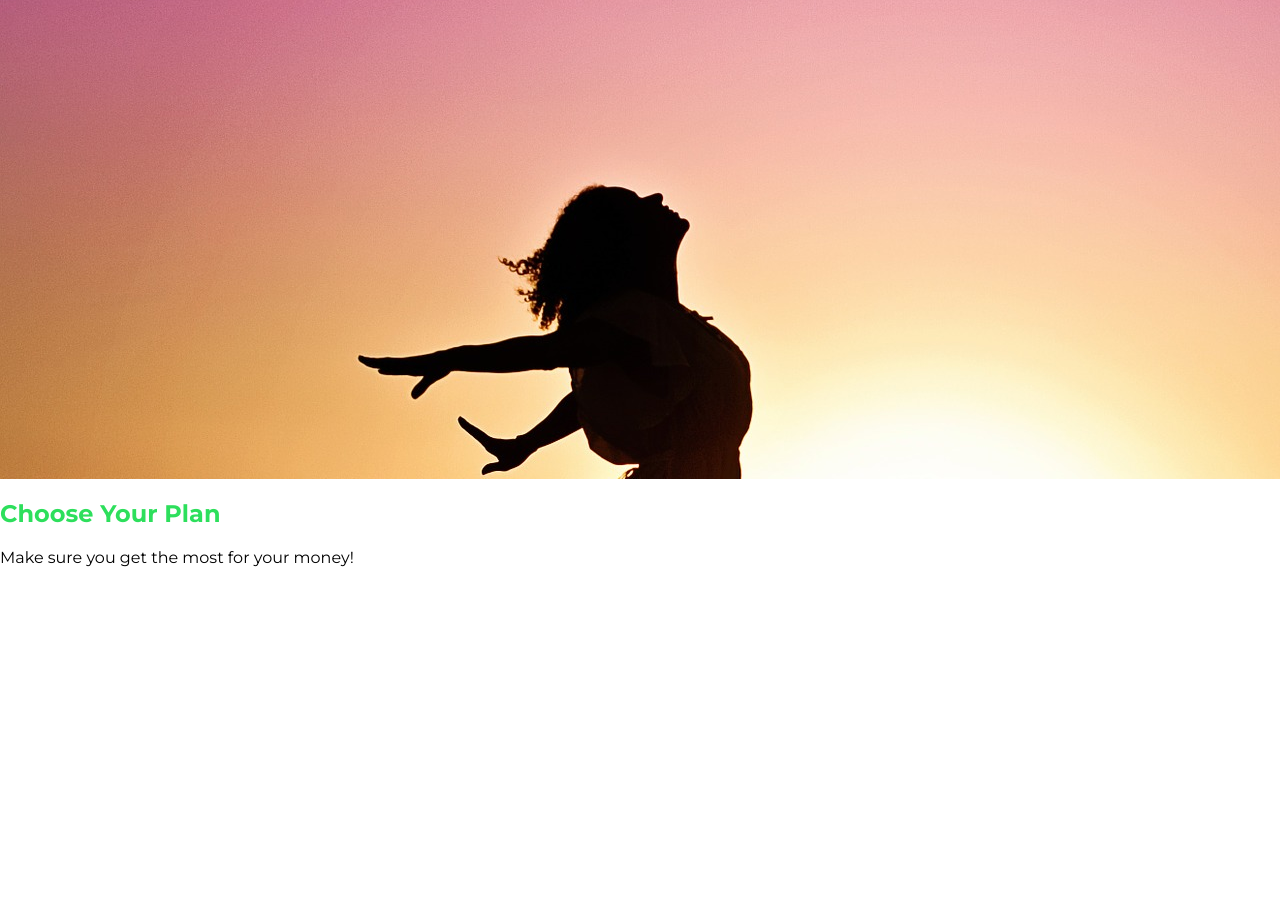
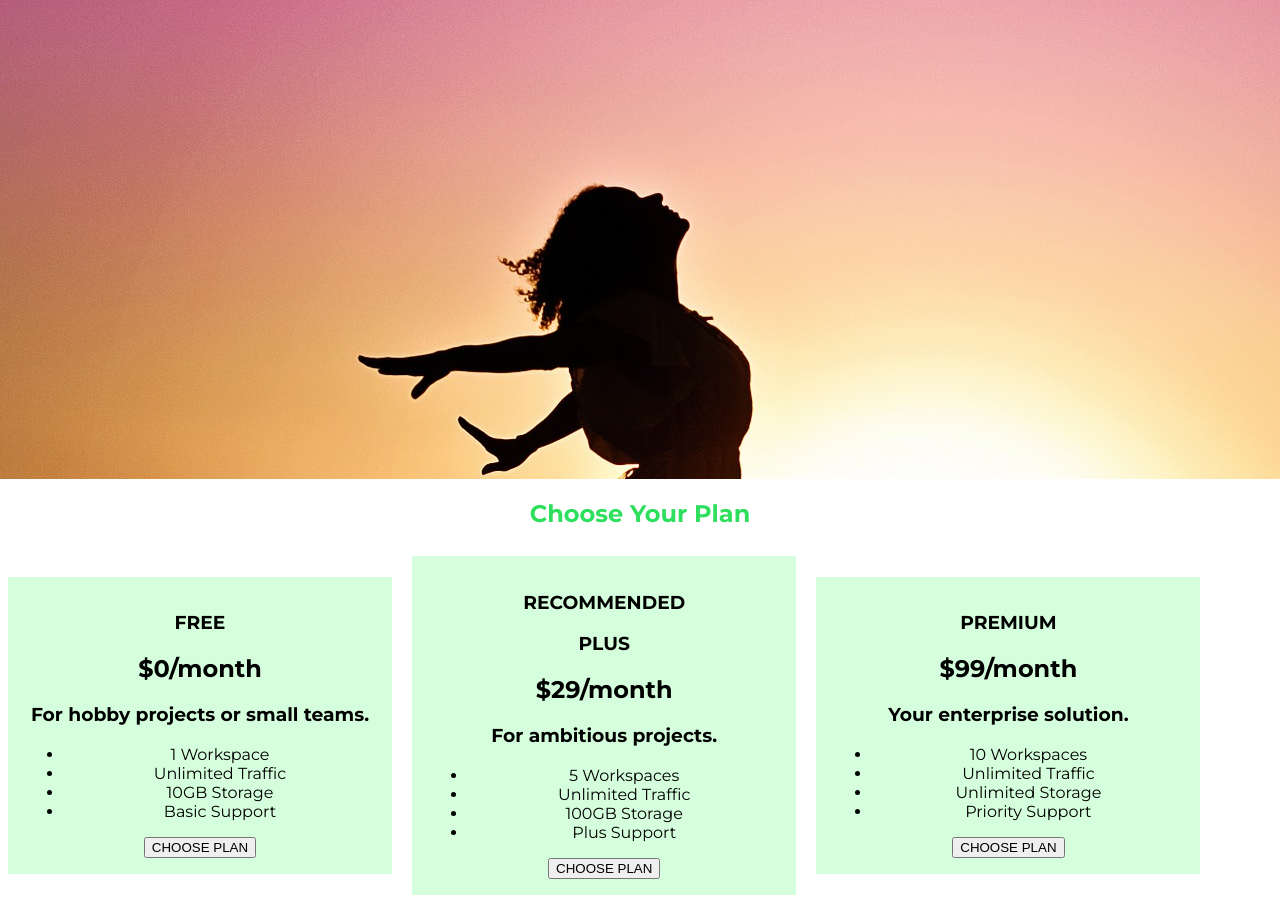
Before and after one commit to Adri-Antanon/CSS-complete-guide, a plain HTML site: page index.html in a window 1280 px wide. Shown: the part 92-995 px from the top of the page. Before the commit the page ends 800 px from the top, so only its background shows below. Drawn offline with Linux system fonts and the light colour scheme.

Commit message:
feat: add style to plans

```diff
--- a/index.html
+++ b/index.html
@@ -39,7 +39,51 @@
       </section>
       <section id="plans">
         <h1 class="section-title">Choose Your Plan</h1>
-        <p>Make sure you get the most for your money!</p>
+        <div>
+          <article class="plan">
+            <h1>FREE</h1>
+            <h2>$0/month</h2>
+            <h3>For hobby projects or small teams.</h3>
+            <ul>
+              <li>1 Workspace</li>
+              <li>Unlimited Traffic</li>
+              <li>10GB Storage</li>
+              <li>Basic Support</li>
+            </ul>
+            <div>
+              <button>CHOOSE PLAN</button>
+            </div>
+          </article>
+          <article class="plan">
+            <h1>RECOMMENDED</h1>
+            <h1>PLUS</h1>
+            <h2>$29/month</h2>
+            <h3>For ambitious projects.</h3>
+            <ul>
+              <li>5 Workspaces</li>
+              <li>Unlimited Traffic</li>
+              <li>100GB Storage</li>
+              <li>Plus Support</li>
+            </ul>
+            <div>
+              <button>CHOOSE PLAN</button>
+            </div>
+          </article>
+          <article class="plan">
+            <h1>PREMIUM</h1>
+            <h2>$99/month</h2>
+            <h3>Your enterprise solution.</h3>
+            <ul>
+              <li>10 Workspaces</li>
+              <li>Unlimited Traffic</li>
+              <li>Unlimited Storage</li>
+              <li>Priority Support</li>
+            </ul>
+            <div>
+              <button>CHOOSE PLAN</button>
+            </div>
+          </article>
+        </div>
       </section>
     </main>
   </body>
--- a/main.css
+++ b/main.css
@@ -1,18 +1,4 @@
 @import "./styles/initial-config.css";
 @import "./styles/header.css";
-
-#product-overview {
-  background: url("./assets/backgrounds/freedom.jpg");
-  width: 100%;
-  height: 52.8rem;
-}
-
-.section-title {
-  color: #2ddf5c;
-}
-
-#product-overview h1 {
-  color: white;
-  margin-top: 0;
-  font-family: "Anton", sans-serif;
-}
+@import "./styles/product.css";
+@import "./styles/plan.css";
--- a/styles/header.css
+++ b/styles/header.css
@@ -1,5 +1,5 @@
 .main-header {
-  background-color: lightgreen;
+  background-color: var(--main-color);
   width: 100%;
   padding: 0.8rem 1.6rem;
 }
--- a/styles/initial-config.css
+++ b/styles/initial-config.css
@@ -1,6 +1,8 @@
 :root {
   --brand-color: #0e4f1f;
   --cta-color: #ff1b68;
+  --main-color: #2ddf5c;
+  --light-green: #d5ffdc;
 }
 
 html {
--- /dev/null
+++ b/styles/plan.css
@@ -0,0 +1,14 @@
+.section-title {
+  color: var(--main-color);
+  text-align: center;
+}
+
+.plan {
+  background-color: var(--light-green);
+  text-align: center;
+  padding: 1.6rem;
+  margin: 0.8rem;
+  display: inline-block;
+  width: 30%;
+  vertical-align: middle;
+}
--- /dev/null
+++ b/styles/product.css
@@ -0,0 +1,11 @@
+#product-overview {
+  background: url("../assets/backgrounds/freedom.jpg");
+  width: 100%;
+  height: 52.8rem;
+}
+
+#product-overview h1 {
+  color: white;
+  margin-top: 0;
+  font-family: "Anton", sans-serif;
+}
```
